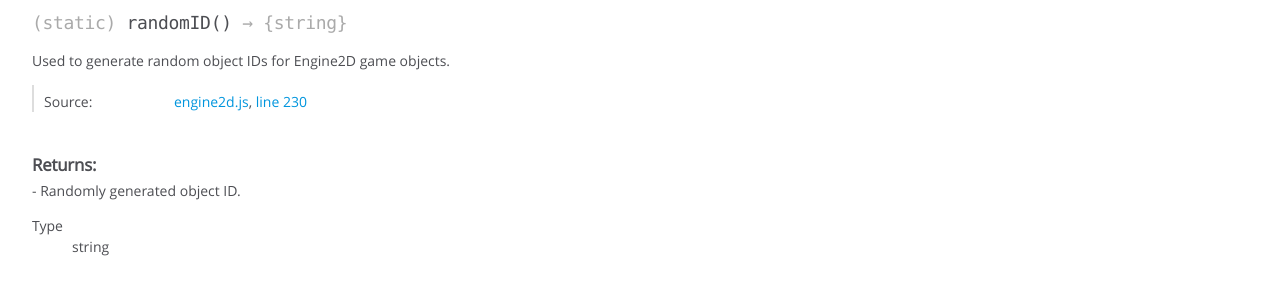
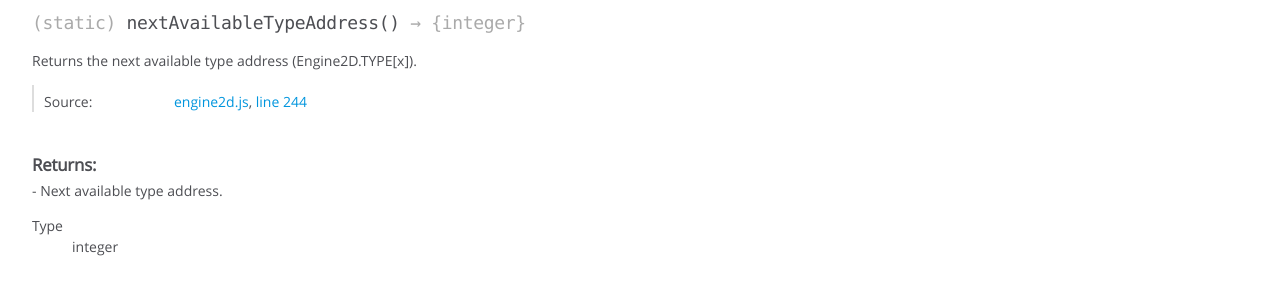
Before and after one commit to jackdalton/engine2d, a website: page docs/main/Engine2D.html in a window 1280 px wide. Shown: the part 516-800 px from the top of the page. Drawn offline with Linux system fonts and the light colour scheme.

Commit message:
Update docs

```diff
--- a/docs/main/Engine2D.html
+++ b/docs/main/Engine2D.html
@@ -126,6 +126,110 @@
 
 
 
+    <h4 class="name" id=".nextAvailableTypeAddress"><span class="type-signature">(static) </span>nextAvailableTypeAddress<span class="signature">()</span><span class="type-signature"> &rarr; {integer}</span></h4>
+
+
+
+
+
+<div class="description">
+    Returns the next available type address (Engine2D.TYPE[x]).
+</div>
+
+
+
+
+
+
+
+
+
+
+
+
+
+<dl class="details">
+
+
+
+
+
+
+
+
+
+
+
+
+
+
+
+
+
+
+
+
+
+
+
+
+
+
+    <dt class="tag-source">Source:</dt>
+    <dd class="tag-source"><ul class="dummy"><li>
+        <a href="engine2d.js.html">engine2d.js</a>, <a href="engine2d.js.html#line244">line 244</a>
+    </li></ul></dd>
+
+
+
+
+
+
+
+</dl>
+
+
+
+
+
+
+
+
+
+
+
+
+
+<h5>Returns:</h5>
+
+
+<div class="param-desc">
+    - Next available type address.
+</div>
+
+
+
+<dl>
+    <dt>
+        Type
+    </dt>
+    <dd>
+
+<span class="param-type">integer</span>
+
+
+    </dd>
+</dl>
+
+
+
+
+
+
+
+
+
+
     <h4 class="name" id=".randomID"><span class="type-signature">(static) </span>randomID<span class="signature">()</span><span class="type-signature"> &rarr; {string}</span></h4>
 
 
@@ -247,7 +351,7 @@
 <br class="clear">
 
 <footer>
-    Documentation generated by <a href="https://github.com/jsdoc3/jsdoc">JSDoc 3.3.3</a> on Thu Nov 12 2015 01:23:53 GMT+0000 (UTC)
+    Documentation generated by <a href="https://github.com/jsdoc3/jsdoc">JSDoc 3.3.3</a> on Sat Nov 21 2015 02:53:48 GMT+0000 (UTC)
 </footer>
 
 <script> prettyPrint(); </script>
```
Also changed, not shown: docs/main/Engine2D.Circle.html (+1 -1 lines), docs/main/Engine2D.GameScene.html (+1 -1 lines), docs/main/Engine2D.Rect.html (+1 -1 lines), docs/main/Engine2D.Vector2.html (+1 -1 lines), docs/main/engine2d.js.html (+15 -2 lines), docs/main/index.html (+1 -1 lines).
